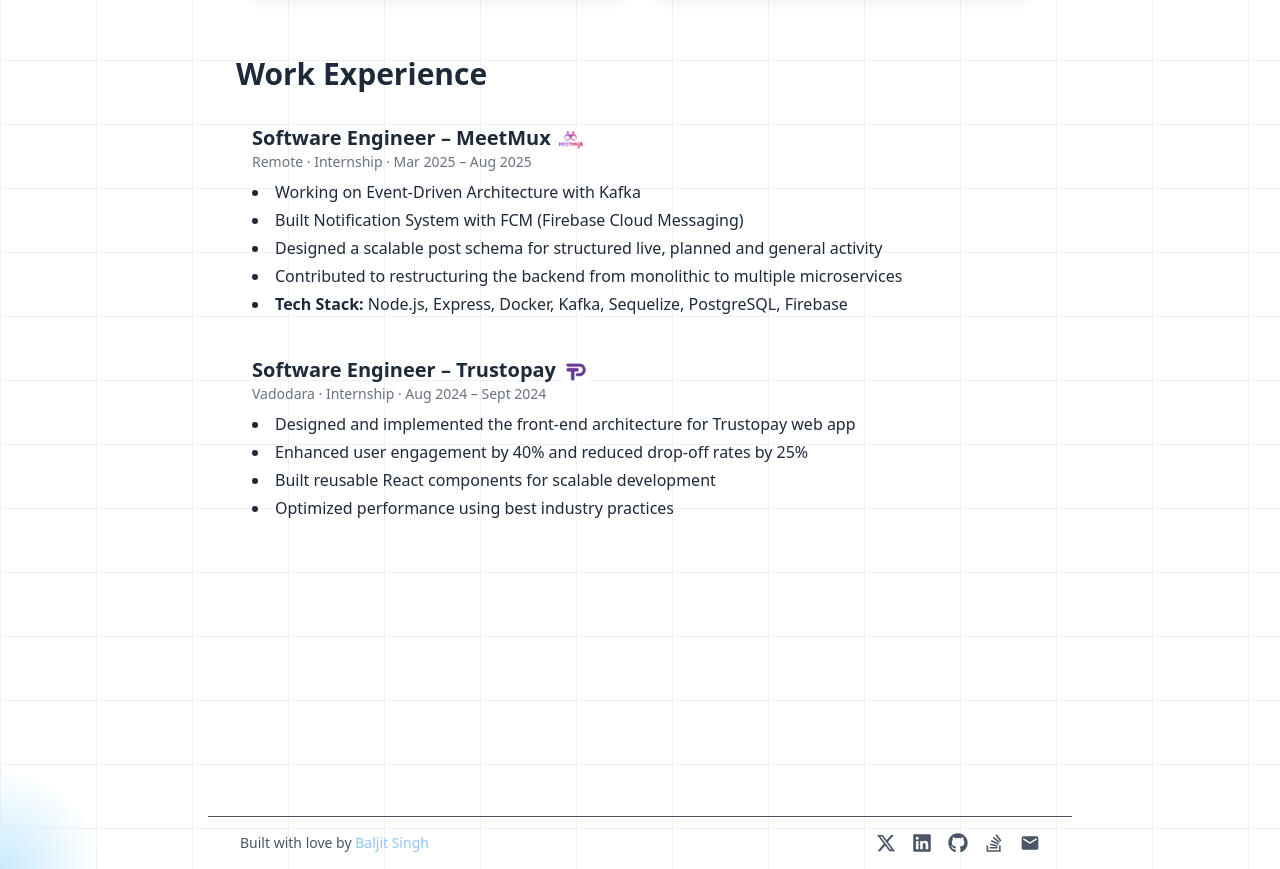
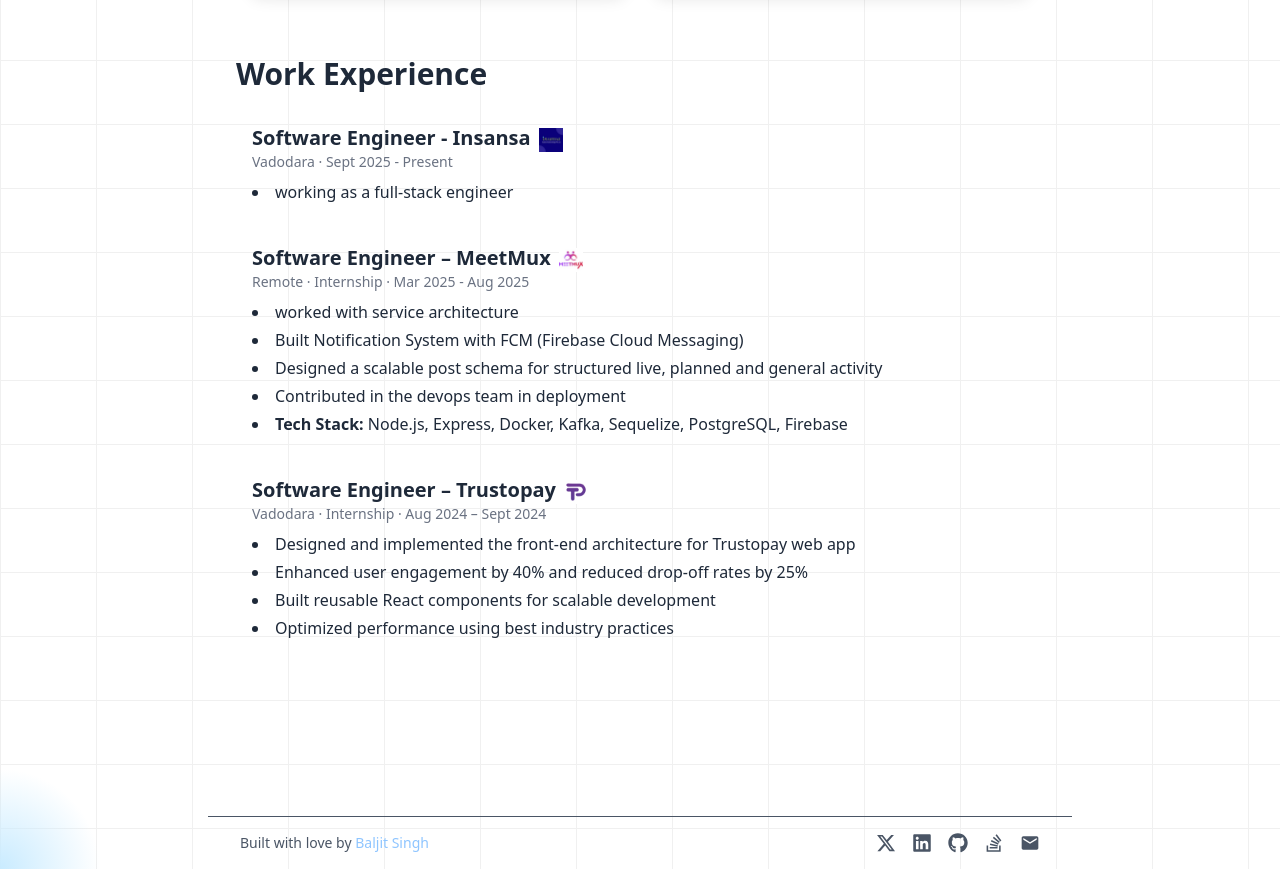
Before and after one commit to TheBaljitSingh/portfolio-v2, a React (Vite) app: page / in a window 1280 px wide. Shown: the part 2180-3049 px from the top of the page. Built offline with nearby package versions, Linux system fonts and the light colour scheme.

Commit message:
update: added exp.

```diff
--- a/src/pages/Home.jsx
+++ b/src/pages/Home.jsx
@@ -12,6 +12,7 @@
 import GlobeTrotter from '../images/Globetrotter.png'
 import Leadmanagement from "../images/lead_management.png"
 import ReportManagement from "../images/reportmanagement.png"
+import insansa from "../images/insansa_logo.jpg";
 import { CiGlobe } from 'react-icons/ci';
 
 
@@ -181,6 +182,36 @@
     <div className="min-h-screen py-16 md:px-1 text-gray-800">
   <h2 className="text-3xl font-bold mb-8 ">Work Experience</h2>
 
+
+
+  {/* Trustopay */}
+  <div className='mb-10 md:px-4'>
+    <div className="flex items-end space-x-2">
+  <h3 className="text-xl font-semibold">
+    Software Engineer - Insansa
+  </h3>
+  <a
+    href="https://www.linkedin.com/company/insansa-techknowledge/" // Replace with actual LinkedIn URL
+    target="_blank"
+    rel="noopener noreferrer"
+    className="inline-block"
+  >
+    <img
+      src={insansa}
+      alt="Insansa logo"
+      className="w-6 h-6 object-contain"
+    />
+  </a>
+</div>
+
+    <p className="text-sm text-gray-500">Vadodara ·  Sept 2025 - Present</p>
+
+    <ul className="list-disc list-inside mt-2 space-y-1">
+      <li>working as a full-stack engineer</li>
+
+    </ul>
+  </div>
+
   {/* MeetMux */}
   <div className="mb-10 md:px-4">
 <div className="flex items-end space-x-2">
@@ -202,13 +233,13 @@
 </div>
 
 
-    <p className="text-sm text-gray-500"> Remote · Internship · Mar 2025 – Aug 2025</p>
+    <p className="text-sm text-gray-500"> Remote · Internship · Mar 2025 - Aug 2025</p>
 
     <ul className="list-disc list-inside mt-2 space-y-1">
-      <li>Working on Event-Driven Architecture with Kafka</li>
+      <li>worked with service architecture</li>
       <li>Built Notification System with FCM (Firebase Cloud Messaging)</li>
       <li>Designed a scalable post schema for structured live, planned and general activity</li>
-      <li>Contributed to restructuring the backend from monolithic to multiple microservices</li>
+      <li>Contributed in the devops team in deployment</li>
       <li><strong>Tech Stack:</strong> Node.js, Express, Docker, Kafka, Sequelize, PostgreSQL, Firebase</li>
     </ul>
   </div>
```
Also changed, not shown: src/images/insansa_logo.jpg (added).
